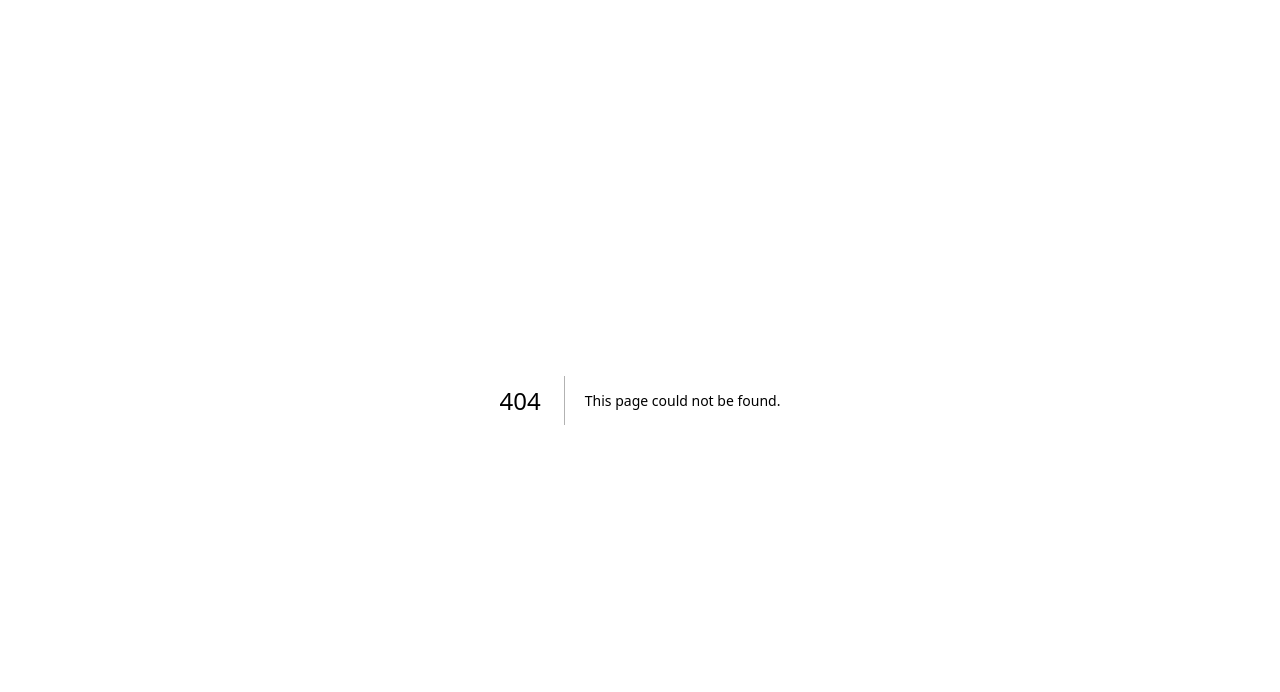
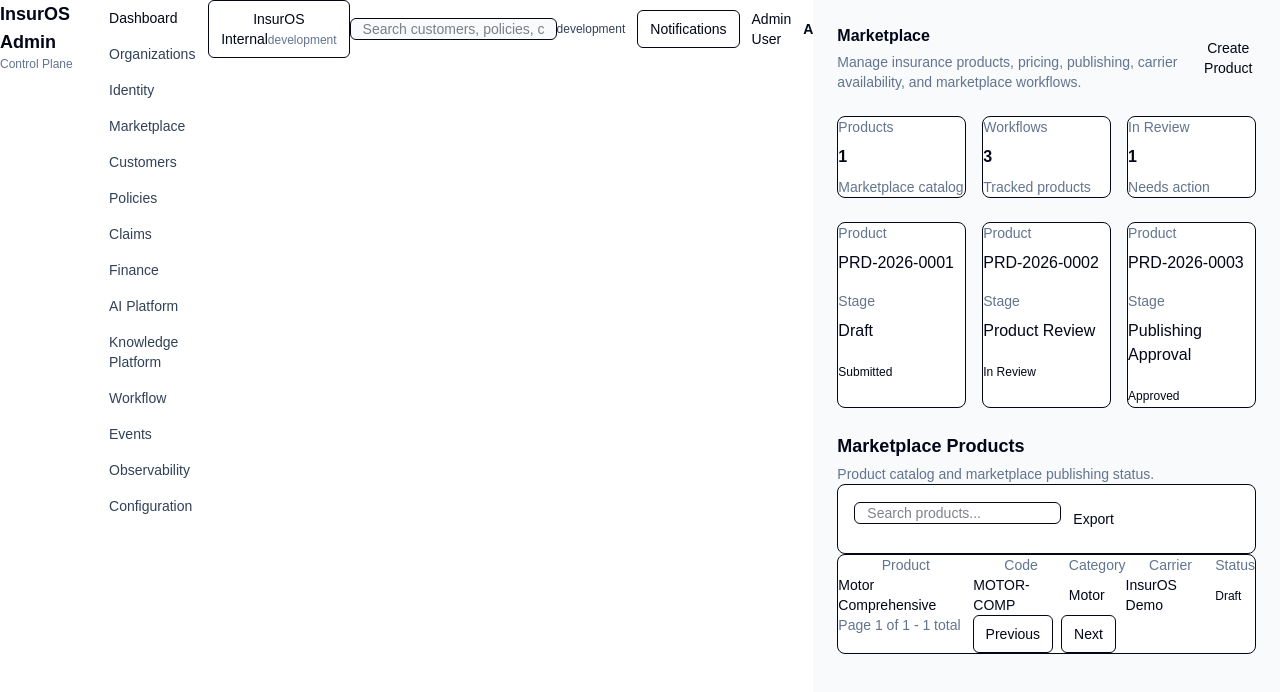
Before and after one commit to Bucrepinfo-lab/InsurOS, a Next.js app in the folder apps/admin/: page /dashboard/marketplace in a window 1280 px wide. Before the commit this address had no page. Shown: the top 692 px of the page. Built offline with nearby package versions, Linux system fonts and the light colour scheme; no server answers.

Commit message:
feat(marketplace): add marketplace workspace

```diff
--- /dev/null
+++ b/apps/admin/src/app/dashboard/marketplace/page.tsx
@@ -0,0 +1,82 @@
+import {
+  Badge,
+  Button,
+  Card,
+  CardContent,
+  DomainEntityList,
+  DomainModulePage,
+  KPICard,
+  type DataTableColumn
+} from "@insuros/ui";
+import { MarketplaceService } from "@insuros/services";
+
+const marketplaceService = new MarketplaceService();
+
+export default async function MarketplacePage() {
+  const products = await marketplaceService.getProducts();
+  const workflows = await marketplaceService.getMarketplaceWorkflows();
+
+  type ProductRow = (typeof products)[number];
+
+  const columns: DataTableColumn<ProductRow>[] = [
+    { key: "name", header: "Product" },
+    { key: "code", header: "Code" },
+    { key: "category", header: "Category" },
+    { key: "carrier", header: "Carrier" },
+    {
+      key: "status",
+      header: "Status",
+      render: (row) => (
+        <Badge tone={row.status === "Published" ? "success" : "warning"}>
+          {row.status}
+        </Badge>
+      )
+    }
+  ];
+
+  return (
+    <DomainModulePage
+      title="Marketplace"
+      description="Manage insurance products, pricing, publishing, carrier availability, and marketplace workflows."
+      actions={<Button>Create Product</Button>}
+    >
+      <div className="mb-6 grid gap-4 md:grid-cols-3">
+        <KPICard title="Products" value={String(products.length)} change="Marketplace catalog" />
+        <KPICard title="Workflows" value={String(workflows.length)} change="Tracked products" />
+        <KPICard title="In Review" value={String(workflows.filter((item) => item.workflowStatus === "In Review").length)} change="Needs action" />
+      </div>
+
+      <div className="mb-6 grid gap-4 lg:grid-cols-3">
+        {workflows.map((workflow) => (
+          <Card key={workflow.productId}>
+            <CardContent>
+              <p className="text-sm text-slate-500">Product</p>
+              <p className="mt-2 font-medium">{workflow.productId}</p>
+
+              <p className="mt-4 text-sm text-slate-500">Stage</p>
+              <p className="mt-2 font-medium">{workflow.stage}</p>
+
+              <div className="mt-4">
+                <Badge tone={workflow.workflowStatus === "Approved" ? "success" : "warning"}>
+                  {workflow.workflowStatus}
+                </Badge>
+              </div>
+            </CardContent>
+          </Card>
+        ))}
+      </div>
+
+      <DomainEntityList
+        title="Marketplace Products"
+        description="Product catalog and marketplace publishing status."
+        searchPlaceholder="Search products..."
+        columns={columns}
+        data={products}
+        emptyTitle="No products"
+        emptyDescription="Create the first marketplace product."
+        emptyAction={<Button>Create Product</Button>}
+        actions={<Button variant="secondary">Export</Button>}
+      />
+    </DomainModulePage>
+  );
+}
```
